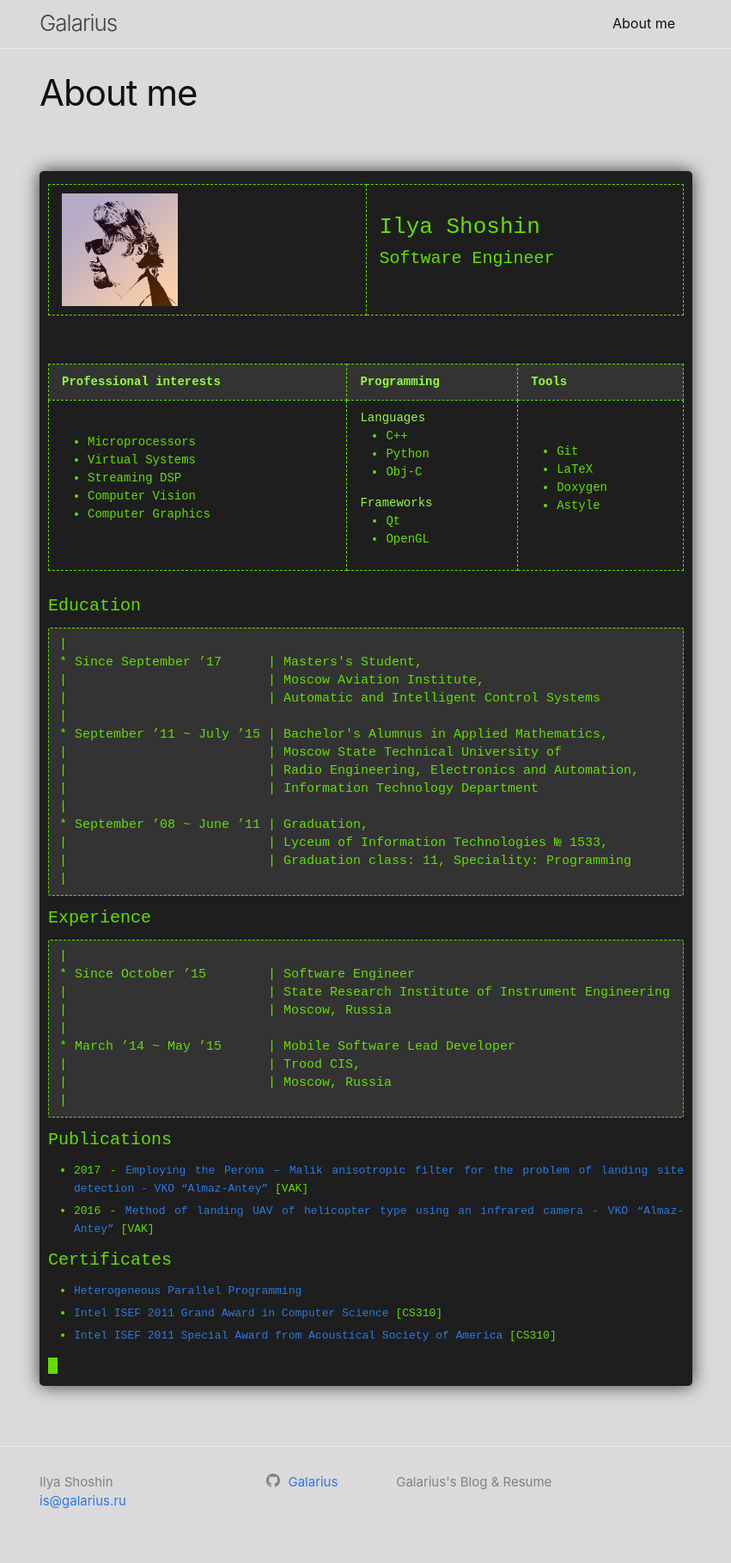
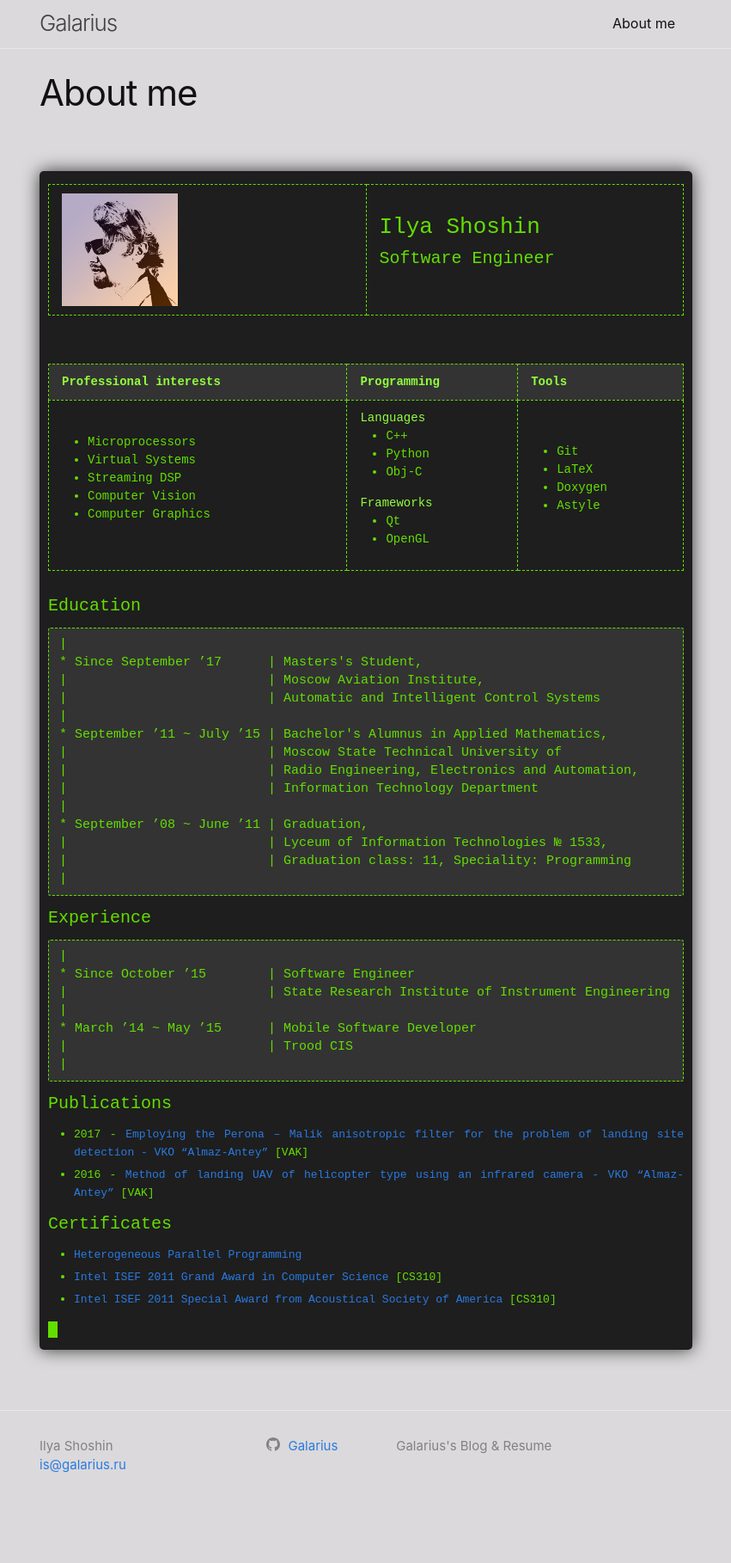
Before and after one commit to Galarius/galarius.github.io, a Jekyll site: the page built from about.md, in a window 1280 px wide. Shown: the whole page at 86% size, without its empty margins (224-1075 px from the left). Built offline with Jekyll 4.4.1, drawn with Linux system fonts in a browser that asks for light colours; after the commit the page ends 1776 px from its top, so only the background shows below that.

Commit message:
About page updated.

````diff
--- a/about.md
+++ b/about.md
@@ -83,11 +83,9 @@ permalink: /about/
 |
 * Since October ’15        | Software Engineer
 |                          | State Research Institute of Instrument Engineering
-|                          | Moscow, Russia
 |
-* March ’14 ~ May ’15      | Mobile Software Lead Developer
-|                          | Trood CIS,
-|                          | Moscow, Russia
+* March ’14 ~ May ’15      | Mobile Software Developer
+|                          | Trood CIS
 |
 ```
 
````
